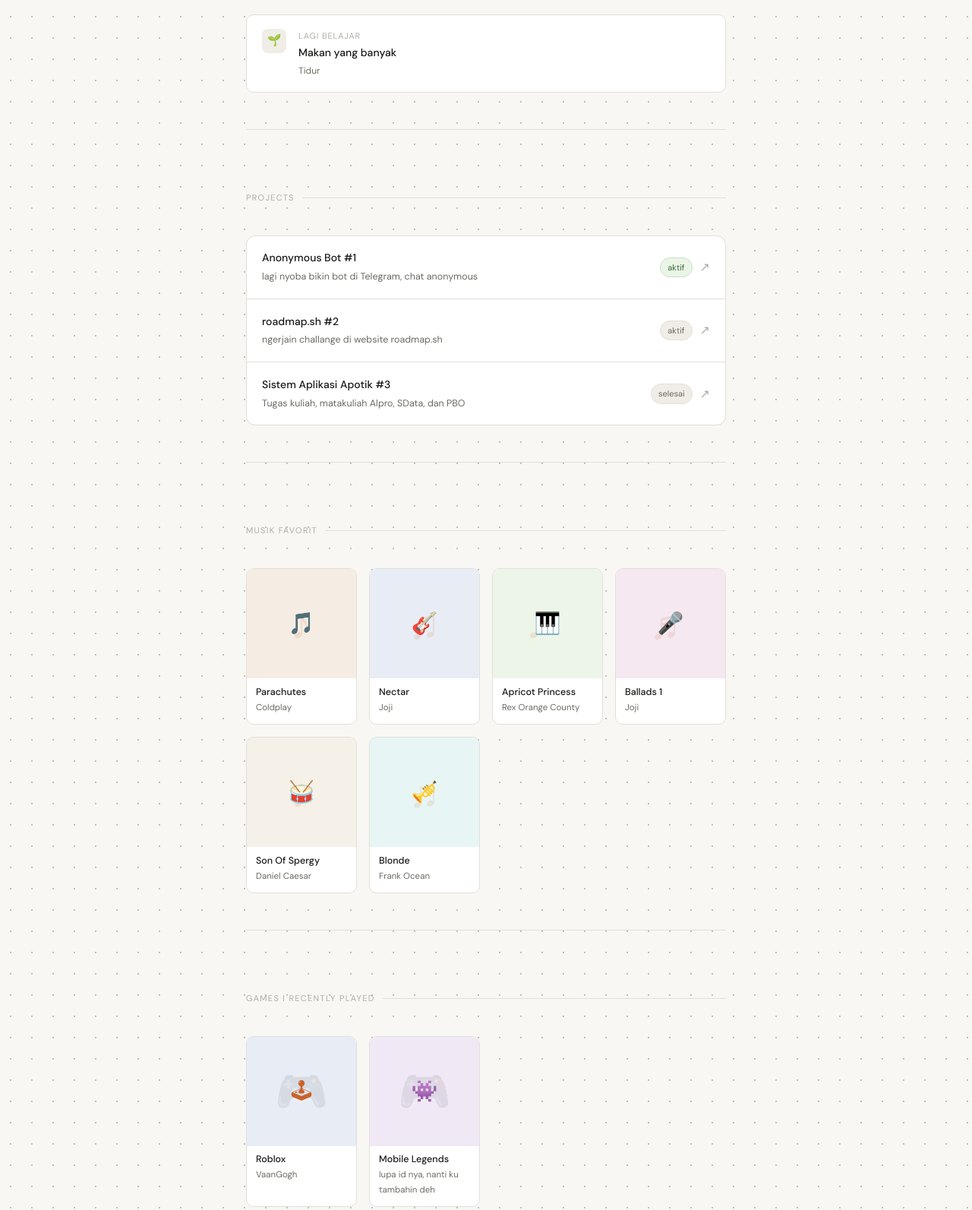
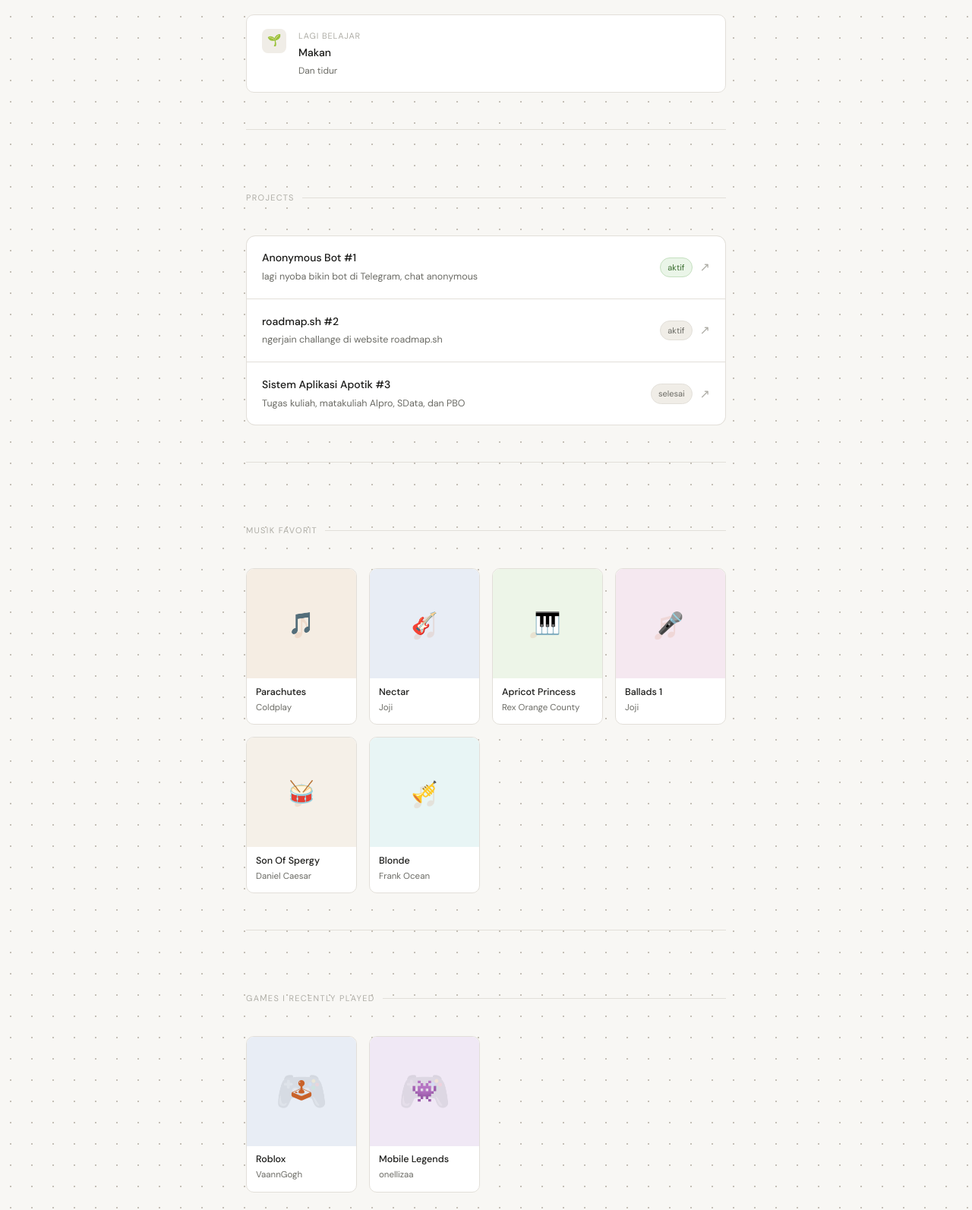
Before and after one commit to FitrahNeonal/web-projects, a plain HTML site: page personal-web/index.html in a window 1280 px wide. Shown: the part 1140-2733 px from the top of the page at 76% size. Drawn offline with Linux system fonts and the light colour scheme; no server answers.

Commit message:
Update content and labels in index.html

```diff
--- a/personal-web/index.html
+++ b/personal-web/index.html
@@ -117,8 +117,8 @@
         <div class="now-icon">🌱</div>
         <div>
           <div class="now-label">lagi belajar</div>
-          <div class="now-content">Makan yang banyak</div>
-          <div class="now-sub">Tidur</div>
+          <div class="now-content">Makan</div>
+          <div class="now-sub">Dan tidur</div>
         </div>
       </div>
     </div>
@@ -239,7 +239,7 @@
         </div>
         <div class="shelf-info">
           <div class="shelf-title">Roblox</div>
-          <div class="shelf-sub">VaanGogh</div>
+          <div class="shelf-sub">VaannGogh</div>
         </div>
       </div>
       <div class="shelf-card">
@@ -249,7 +249,7 @@
         </div>
         <div class="shelf-info">
           <div class="shelf-title">Mobile Legends</div>
-          <div class="shelf-sub">lupa id nya, nanti ku tambahin deh</div>
+          <div class="shelf-sub">onellizaa</div>
         </div>
       </div>
       <!-- <div class="shelf-card">
```
